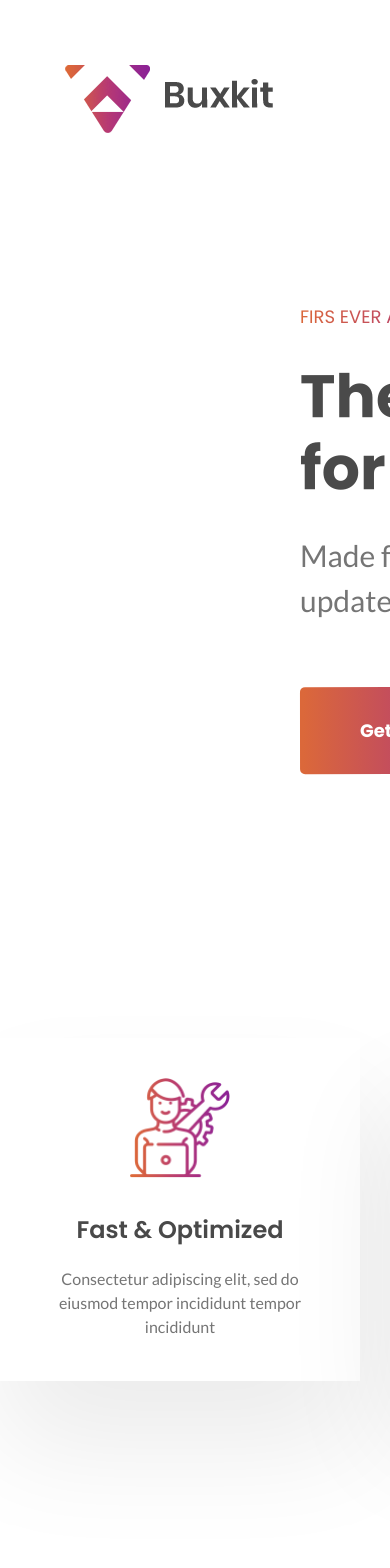
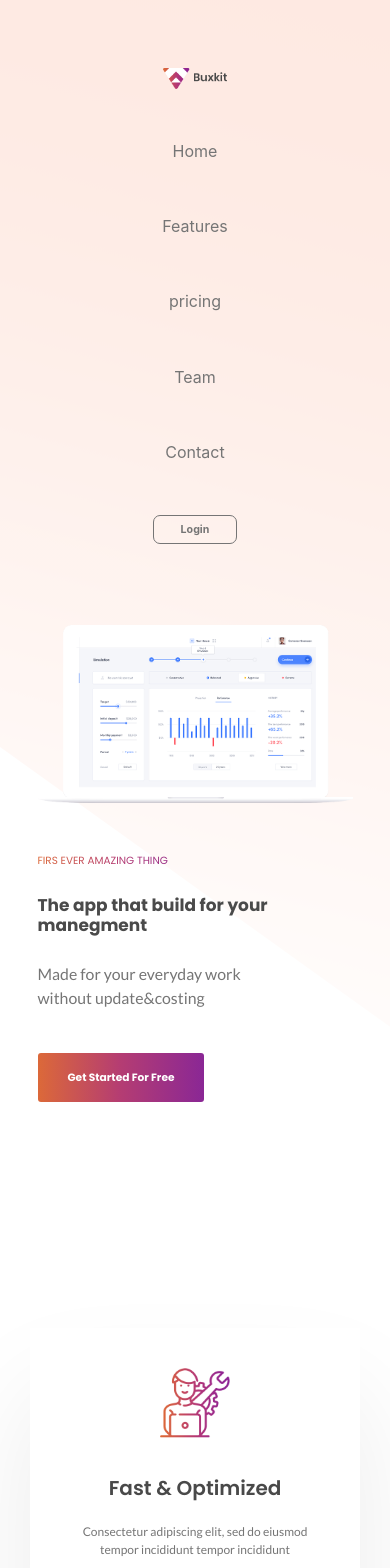
Before and after one commit to KeyToTech/StandupBotLanding, a React (Create React App) app: page / in a window 390 px wide. Shown: the top 1568 px of the page. Built offline with nearby package versions, Linux system fonts and the light colour scheme.

Commit message:
added bot.

```diff
--- a/src/App.js
+++ b/src/App.js
@@ -21,14 +21,14 @@ class App extends Component {
         <Feature />
         <AboutCt />
         <AboutMg />
-        <FeatoreApp />
+        {/* <FeatoreApp />
         <Testimonial />
         <Video />
         <Pricing />
         <Team />
         <ContactUs />
         <Question />
-        <Footer />
+        <Footer /> */}
       </div>
     );
   }
--- a/src/feature/feature.css
+++ b/src/feature/feature.css
@@ -25,7 +25,6 @@
     align-items: center;
     box-shadow: 0 67px 114px rgba(0, 0, 0, 0.08);
     background-color: #ffffff;
-
 }
 
 .icon {
@@ -52,3 +51,55 @@
     color: #757575;
     font-size: 16px;
 }
+
+
+@media screen and (max-width: 1800px) {
+
+    .section-feature {
+        max-width: 1020px;
+    }
+
+    .wrap-col-items {
+        flex-wrap: wrap;
+    }
+
+    .col-item {
+        height: 300px;
+        width: 320px;
+    }
+
+    .icon {
+        height: 70px;
+        width: 70px;
+    }
+
+    .col-t {
+        font-size: 20px;
+        line-height: 20px;
+    }
+
+    .col-desc {
+        font-size: 12px;
+    }
+}
+
+@media screen and (max-width: 1170px) {
+
+    .section-feature {
+        height: auto;
+        width: 100%;
+    }
+
+    .wrap-col-items {
+        height: auto;
+        width: 100%;
+        justify-content: inherit;
+    }
+
+    .col-item {
+        max-width: 330px;
+        flex-basis: 360px;
+        flex-grow: 1;
+        margin: 10px;
+    }
+}
--- a/src/header/Header.js
+++ b/src/header/Header.js
@@ -17,12 +17,10 @@ class Header extends Component {
                 </div>
 
                 <div className="container-header-nav">
-                    <div className="row">
+                    <nav className="nav-container">
                         <div className="logo-container">
-                            <img src={logo} alt="logo" />
+                            <img src={logo} alt="logo" className="logo-header" />
                         </div>
-                        <div className="menu-container">
-                            <nav className="nav-container">
                         <ul className="menu">
                             <li className="menu-items"><a className="item-nav" href="#">Home</a></li>
                             <li className="menu-items"><a className="item-nav" href="#">Features</a></li>
@@ -33,8 +31,7 @@ class Header extends Component {
                         </ul>
                     </nav>
                 </div>
-                    </div>
-                </div>
+
                 <div className="banner">
                     <div className="caption-container">
                         <div className="caption">
@@ -42,12 +39,15 @@ class Header extends Component {
                             <h1 className="caption-tt">The app that build for your manegment</h1>
                             <div className="caption-tm">Made for your everyday work without update&costing</div>
                         </div>
+                        <div className="wrap-button-header">
                             <a href="#" className="button-caption">Get Started For Free</a>
                         </div>
+                    </div>
                     <div className="caption-img-container">
-                        <img src={imgHeader} alt="img"/>
+                        <img src={imgHeader} alt="img" className="img-header" />
                     </div>
                 </div>
+
             </header>
         );
     }
--- a/src/header/header.css
+++ b/src/header/header.css
@@ -2,7 +2,6 @@
 @import url('https://fonts.googleapis.com/css?family=Poppins');
 @import url('https://fonts.googleapis.com/css?family=Lato:700');
 @import url('https://fonts.googleapis.com/css?family=Lato');
-
 .menu-bar {
     height: 870px;
     position: relative;
@@ -20,7 +19,7 @@
 
 .bg-first {
     position: absolute;
-    left: 1075px;
+    left: 1025px;
     bottom: 270px;
 }
 
@@ -37,41 +36,35 @@
     z-index: 2;
 }
 
-.row {
+.nav-container {
     width: 100%;
     display: flex;
-    flex-direction: row;
     flex-wrap: wrap;
+    justify-content: center;
 }
 
 .logo-container {
     flex-grow: 0;
 }
 
-.menu-container {
-    padding-right: 20px;
-    flex-grow: 1;
-}
-
-.nav-container {
-    width: 100%;
+.logo-header {
+    width: calc(100px + (210 - 100) * ((100vw - 768px) / (1900 - 768)));
 }
 
 .menu {
-    width: 100%;
+    flex-grow: 1;
     display: flex;
     flex-direction: row;
     justify-content: flex-end;
-    position: relative;
 }
 
 .menu-items {
     list-style: none;
-    padding: 0 20px;;
+    padding: 0 20px;
 }
 
 .menu-items .item-nav {
-    font-size: 16px;
+    font-size: calc(12px + (16 - 12) * ((100vw - 768px) / (1900 - 768)));
     text-decoration: none;
     color: #ffffff;
     font-family: 'Poppins' sans-serif;
@@ -80,7 +73,8 @@
 .active {
     border: 1px white solid;
     border-radius: 7px;
-    font-size: 16px;
+    font-size: calc(12px + (16 - 12) * ((100vw - 768px) / (1900 - 768)));
+    ;
     text-decoration: none;
     color: #ffffff;
     padding: 10px 35px;
@@ -101,29 +95,32 @@
 }
 
 .banner {
-    width: 1170px;
-    margin-top: 130px;
-    margin-left: 300px;
+    height: calc(330px + (470 - 330) * ((100vw - 768px) / (1900 - 768)));
+    max-width: 1170px;
+    margin-left: calc(80px + (380 - 80) * ((100vw - 1300px) / (1900 - 1300)));
     display: flex;
-    flex-direction: row;
-    z-index: 4;
+    margin-top: 100px;
 }
 
 .caption-container {
-    position: relative;
+    width: calc(400px + (660 - 400) * ((100vw - 800px) / (1955 - 800)));
+    display: flex;
+    flex-direction: column;
+    justify-content: space-between;
+    text-align: left;
 }
 
 .caption {
-    height: 320px;
-    width: 660px;
+    height: calc(200px + (330 - 200) * ((100vw - 768px) / (1900 - 768)));
     display: flex;
     flex-direction: column;
     justify-content: space-between;
+    margin: 0;
 }
 
 .caption-tf {
-    width: 250px;
-    font-size: 18px;
+    width: calc(180px + (240 - 180) * ((100vw - 800px) / (1955 - 768)));
+    font-size: calc(10px + (18 - 10) * ((100vw - 300px) / (1900 - 300)));
     font-family: 'Poppins', sans-serif;
     color: rgb(74, 74, 74);
     text-transform: uppercase;
@@ -134,45 +131,48 @@
 }
 
 .caption-tt {
-    width: 650px;
-    font-size: 60px;
+    width: 98%;
+    font-size: calc(20px + (60 - 20) * ((100vw - 500px) / (1955 - 500)));
     font-family: "Poppins";
     color: rgb(74, 74, 74);
     font-weight: bold;
-    -moz-transform: matrix( 0.99999954709474,-0.00101170316276,0.00101162946024,1.00007213578337,0,0);
-    -webkit-transform: matrix( 0.99999954709474,-0.00101170316276,0.00101162946024,1.00007213578337,0,0);
-    -ms-transform: matrix( 0.99999954709474,-0.00101170316276,0.00101162946024,1.00007213578337,0,0);
     margin: 0;
 }
 
 .caption-tm {
-    width: 500px;
-    font-size: 30px;
+    width: calc(320px + (520 - 320) * ((100vw - 768px) / (1950 - 768)));
+    ;
+    font-size: calc(15px + (30 - 15) * ((100vw - 300px) / (1900 - 300)));
     font-family: 'Lato', sans-serif;
     color: rgb(117, 117, 117);
     margin: 0;
 }
 
-.caption-img-container {
-    width: 500px;
-}
-
 .button-caption {
-    position: absolute;
     text-decoration: none;
     bottom: 7px;
+    left: 0;
     padding: 30px 60px;
+    line-height: 80px;
     border-radius: 5px;
-    font-size: 18px;
+    text-align: center;
+    font-size: calc(10px + (18 - 10) * ((100vw - 300px) / (1900 - 768)));
     font-family: "Poppins";
     font-weight: bold;
     color: rgb(255, 255, 255);
-    -moz-transform: matrix( 0.99999948830271,-0.00101170310328,0.00101162953557,1.00007221024935,0,0);
-    -webkit-transform: matrix( 0.99999948830271,-0.00101170310328,0.00101162953557,1.00007221024935,0,0);
-    -ms-transform: matrix( 0.99999948830271,-0.00101170310328,0.00101162953557,1.00007221024935,0,0);
-    background-image: -moz-linear-gradient( 180deg, rgb(138,39,149) 0%, rgb(181,61,114) 51%, rgb(219,104,58) 99%);
-    background-image: -webkit-linear-gradient( 180deg, rgb(138,39,149) 0%, rgb(181,61,114) 51%, rgb(219,104,58) 99%);
-    background-image: -ms-linear-gradient( 180deg, rgb(138,39,149) 0%, rgb(181,61,114) 51%, rgb(219,104,58) 99%);
+    background-image: -moz-linear-gradient( 180deg, rgb(138, 39, 149) 0%, rgb(181, 61, 114) 51%, rgb(219, 104, 58) 99%);
+    background-image: -webkit-linear-gradient( 180deg, rgb(138, 39, 149) 0%, rgb(181, 61, 114) 51%, rgb(219, 104, 58) 99%);
+    background-image: -ms-linear-gradient( 180deg, rgb(138, 39, 149) 0%, rgb(181, 61, 114) 51%, rgb(219, 104, 58) 99%);
+}
+
+.caption-img-container {
+    width: 510px;
+    display: flex;
+    align-items: center;
+}
+
+.img-header {
+    width: calc(500px + (800 - 500) * ((100vw - 1000px) / (1900 - 1000)));
 }
 
 .button-caption:hover {
@@ -181,3 +181,189 @@
     background: #ffffff;
     color: #b53d72;
 }
+
+@media screen and (max-width: 1500px) {
+    .banner {
+        max-width: 1170px;
+        margin-left: calc(80px + (380 - 80) * ((100vw - 1300px) / (1900 - 1300)));
+        display: flex;
+    }
+    .caption {
+        display: flex;
+        flex-direction: column;
+        justify-content: space-between;
+    }
+    .active {
+        border: 1px white solid;
+        border-radius: 5px;
+        font-size: calc(12px + (16 - 12) * ((100vw - 768px) / (1900 - 768)));
+        text-decoration: none;
+        color: #ffffff;
+        padding: 7px 27px;
+        font-family: 'Poppins' sans-serif;
+        font-weight: bold;
+    }
+    .active:hover {
+        border: 1px white solid;
+        background: white;
+        border-radius: 5px;
+        font-size: calc(12px + (16 - 12) * ((100vw - 768px) / (1900 - 768)));
+        ;
+        text-decoration: none;
+        color: #c8337e;
+        padding: 7px 27px;
+        font-family: 'Poppins' sans-serif;
+        font-weight: bold;
+    }
+}
+
+@media screen and (max-width: 1300px) {
+    .banner {
+        margin: 0 auto;
+        margin-top: 70px;
+        padding: 0 20px;
+    }
+    .button-caption {
+        border-radius: 4px;
+        padding: 25px 40px;
+    }
+    .caption-img-container {
+        flex-grow: 1;
+    }
+}
+
+@media screen and (max-width: 1550px) {
+    .bg-first {
+        left: 725px;
+    }
+    .bg-second {
+        left: 400px;
+    }
+}
+
+@media screen and (max-width: 1400px) {
+    .bg-first {
+        left: 595px;
+    }
+    .bg-second {
+        left: 350px;
+    }
+}
+
+@media screen and (max-width: 1230px) {
+    .bg-first {
+        left: 530px;
+    }
+    .bg-second {
+        left: 320px;
+    }
+}
+
+@media screen and (max-width: 1160px) {
+    .menu-items .item-nav {
+        font-size: 16px;
+        text-decoration: none;
+        color: rgb(117, 117, 117);
+        font-family: 'Poppins' sans-serif;
+    }
+    .active {
+        border: 1px rgb(117, 117, 117) solid;
+        border-radius: 7px;
+        color: rgb(117, 117, 117);
+    }
+    .active:hover {
+        background: rgb(117, 117, 117);
+        border-radius: 7px;
+        color: #f5e8e7;
+    }
+    .bg-first {
+        display: none;
+        left: 495px;
+    }
+    .bg-second {
+        left: 60px;
+    }
+}
+
+@media screen and (max-width: 900px) {
+    .nav-container {
+        height: 150px;
+        margin: 0;
+        padding: 0;
+    }
+    .menu {
+        justify-content: center;
+    }
+}
+
+@media screen and (max-width: 768px) {
+    .menu-bar {
+        height: auto;
+        margin-bottom: 200px;
+    }
+    .bg-second {
+        left: -600px;
+    }
+    .nav-container {
+        height: auto;
+        flex-direction: column;
+        align-items: center;
+        margin: 0;
+        padding: 0;
+    }
+    .menu {
+        height: 400px;
+        padding: 0;
+        margin-top: 50px;
+        flex-direction: column;
+        justify-content: space-between;
+    }
+    .menu-items {
+        text-align: center;
+    }
+    .banner {
+        height: auto;
+        flex-direction: column-reverse;
+        align-items: center;
+        justify-content: space-between;
+    }
+    .caption-container {
+        height: calc(250px + (350 - 250) * ((100vw - 320px) / (768 - 320)));
+        width: 70%;
+        margin-top: 50px;
+    }
+    .button-caption {
+        border-radius: 3px;
+        padding: 17px 30px;
+    }
+    .caption-img-container {
+        width: 70%;
+    }
+    .img-header {
+        width: 100%;
+    }
+}
+
+@media screen and (max-width: 600px) {
+    .caption-container {
+        width: 80%;
+    }
+    .caption-img-container {
+        width: 80%;
+    }
+    .img-header {
+        width: 100%;
+    }
+}
+
+@media screen and (max-width: 450px) {
+    .caption-container {
+        width: 90%;
+    }
+    .caption-img-container {
+        width: 90%;
+    }
+    .img-header {
+        width: 100%;
+    }
+}
```
Also changed, not shown: src/about-connect/about.css (+88 -6 lines), src/section-manage/about.css (+90 -3 lines), 1 other file (tests, documents, lock files or other folders). Lines whose indentation alone changed are shown as unchanged.
